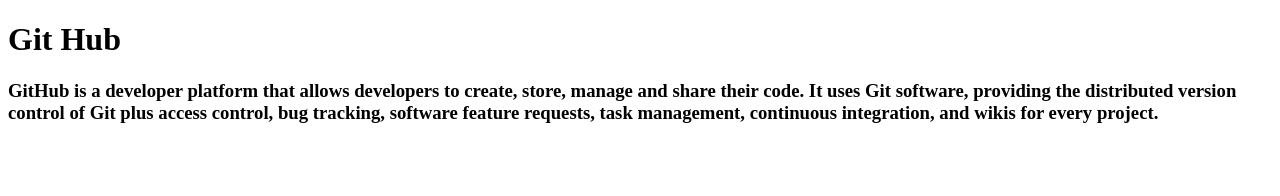
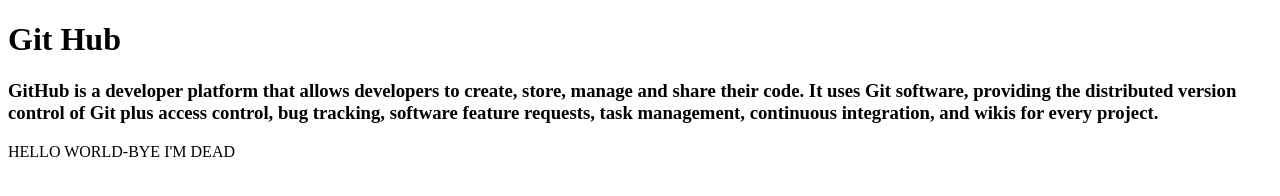
Before and after one commit to biaakhan18/git-hub, a plain HTML site: page index.html in a window 1280 px wide. Drawn offline with Linux system fonts and the light colour scheme.

Commit message:
add pera

```diff
--- a/index.html
+++ b/index.html
@@ -11,5 +11,6 @@
         manage and share their code. It uses Git software, providing the distributed
         version control of Git plus access control, bug tracking, software feature requests,
         task management, continuous integration, and wikis for every project. </h3>
+        <p>HELLO WORLD-BYE I'M DEAD</p>
 </body>
 </html>
```
